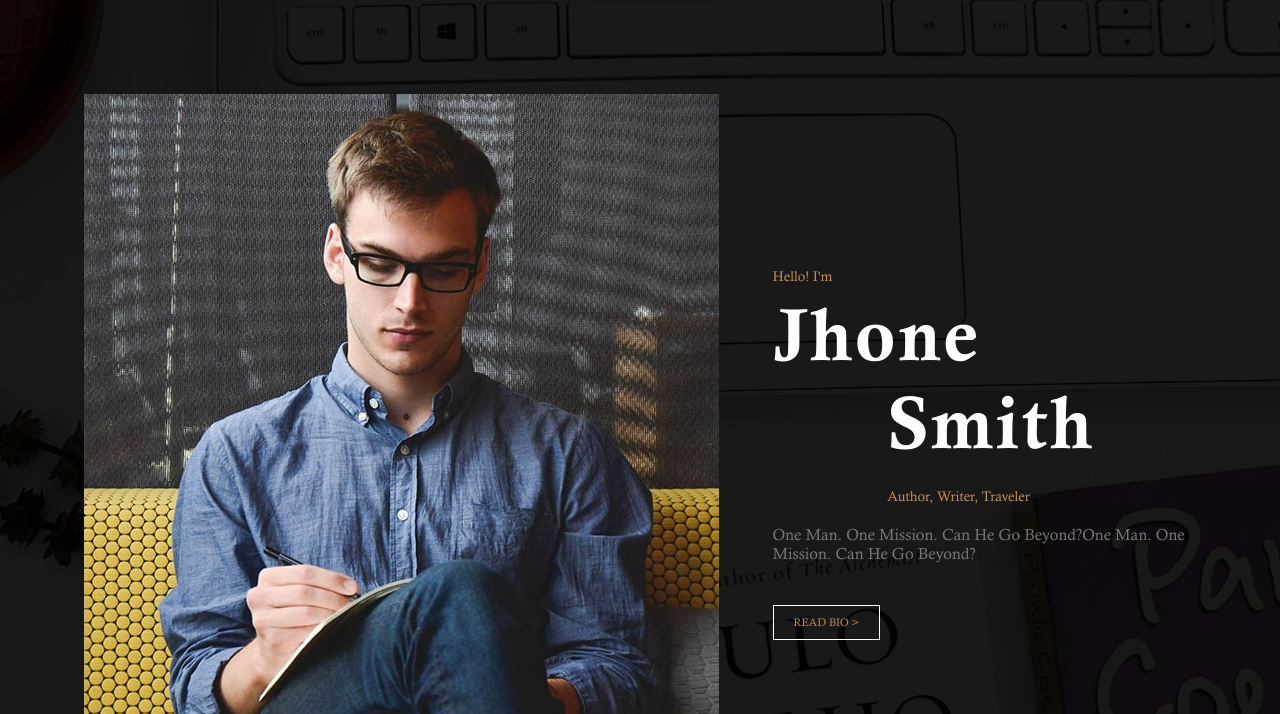
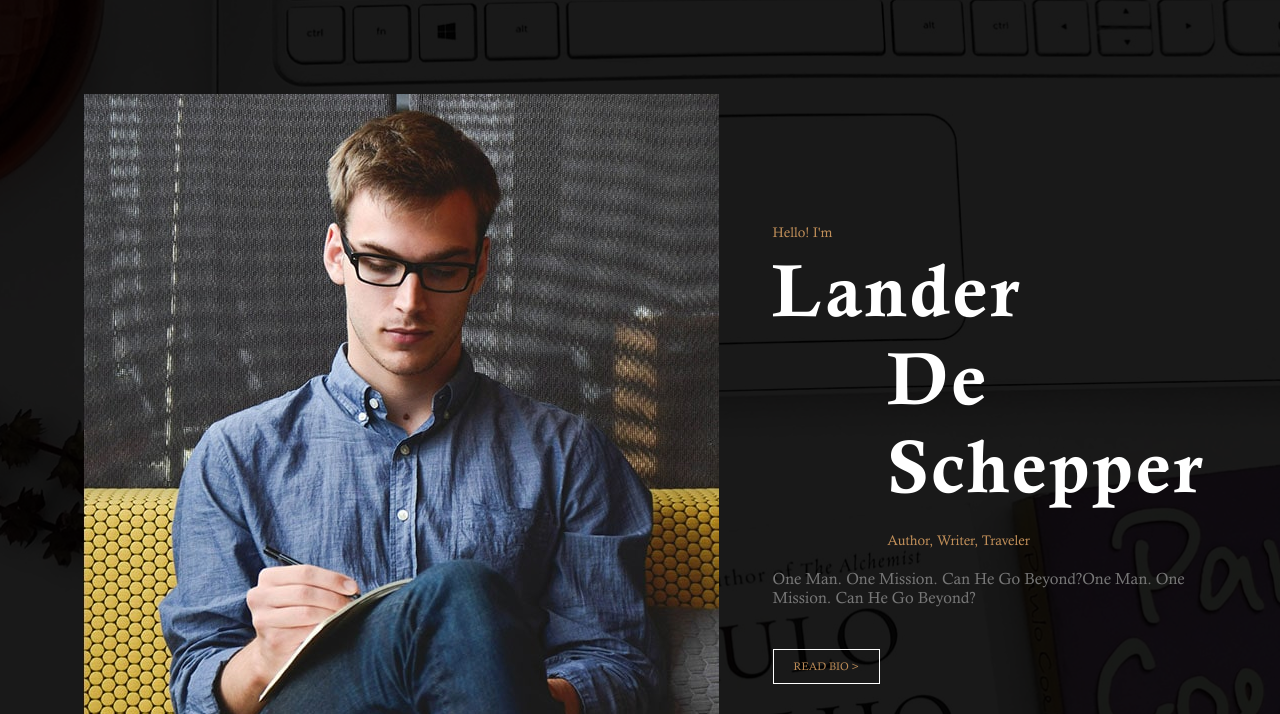
Before and after one commit to ldeschepper1/ldeschepper1.github.io, a plain HTML site: page index.html in a window 1280 px wide. Shown: the part 86-800 px from the top of the page. Drawn offline with Linux system fonts and the light colour scheme.

Commit message:
change name

```diff
--- a/index.html
+++ b/index.html
@@ -53,10 +53,10 @@
 			<div class="top-banner__text">
 				<div class="top-banner__text-up">
 					<span class="brand-span">Hello! I'm</span>
-					<h2 class="top-banner__h2">Jhone</h2>
+					<h2 class="top-banner__h2">Lander</h2>
 				</div>
 				<div class="top-banner__text-down">
-					<h2 class="top-banner__h2">Smith</h2>
+					<h2 class="top-banner__h2">De Schepper</h2>
 					<span class="brand-span">Author, Writer, Traveler</span>
 				</div>
 				<p>One Man. One Mission. Can He Go Beyond?One Man. One Mission. Can He Go Beyond?</p>
```
